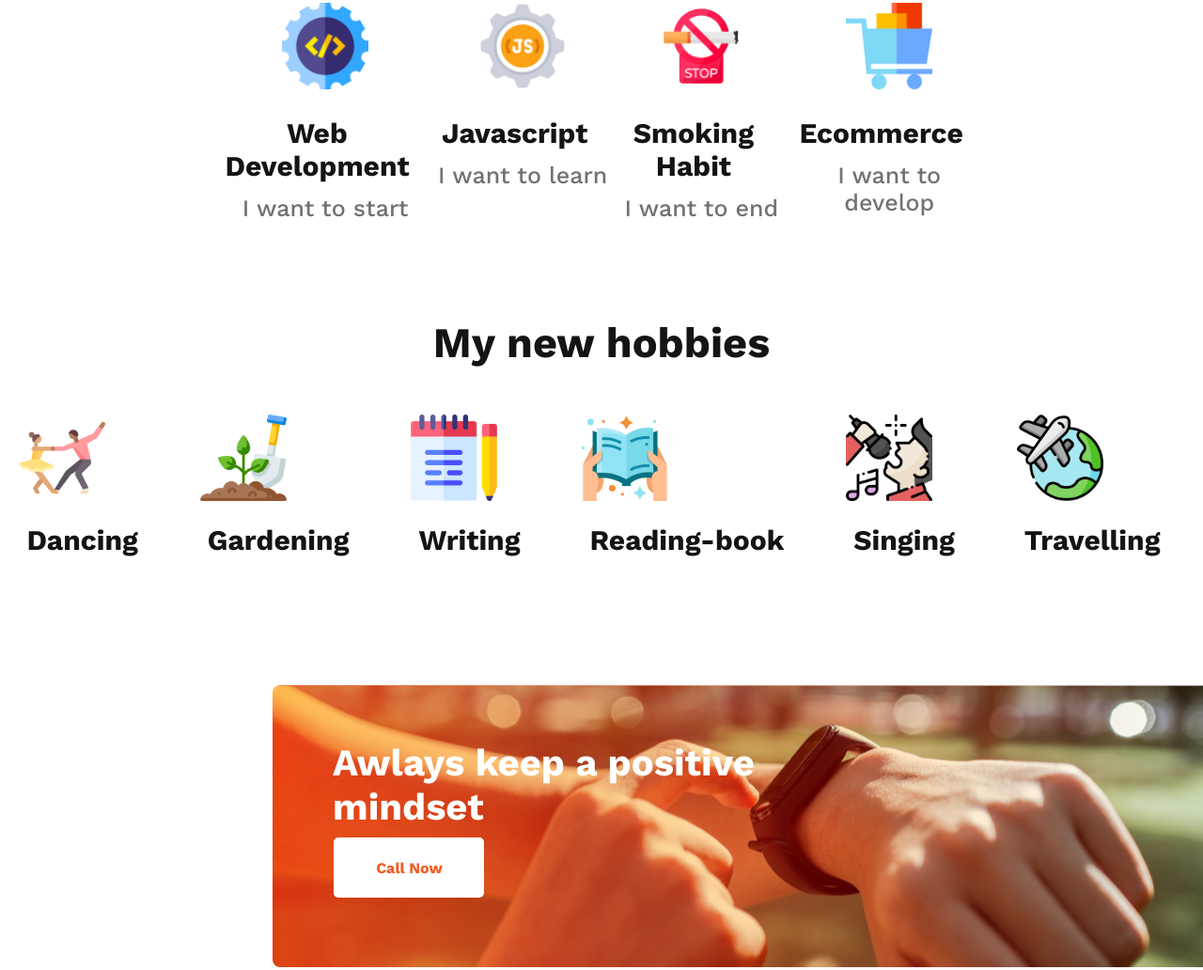
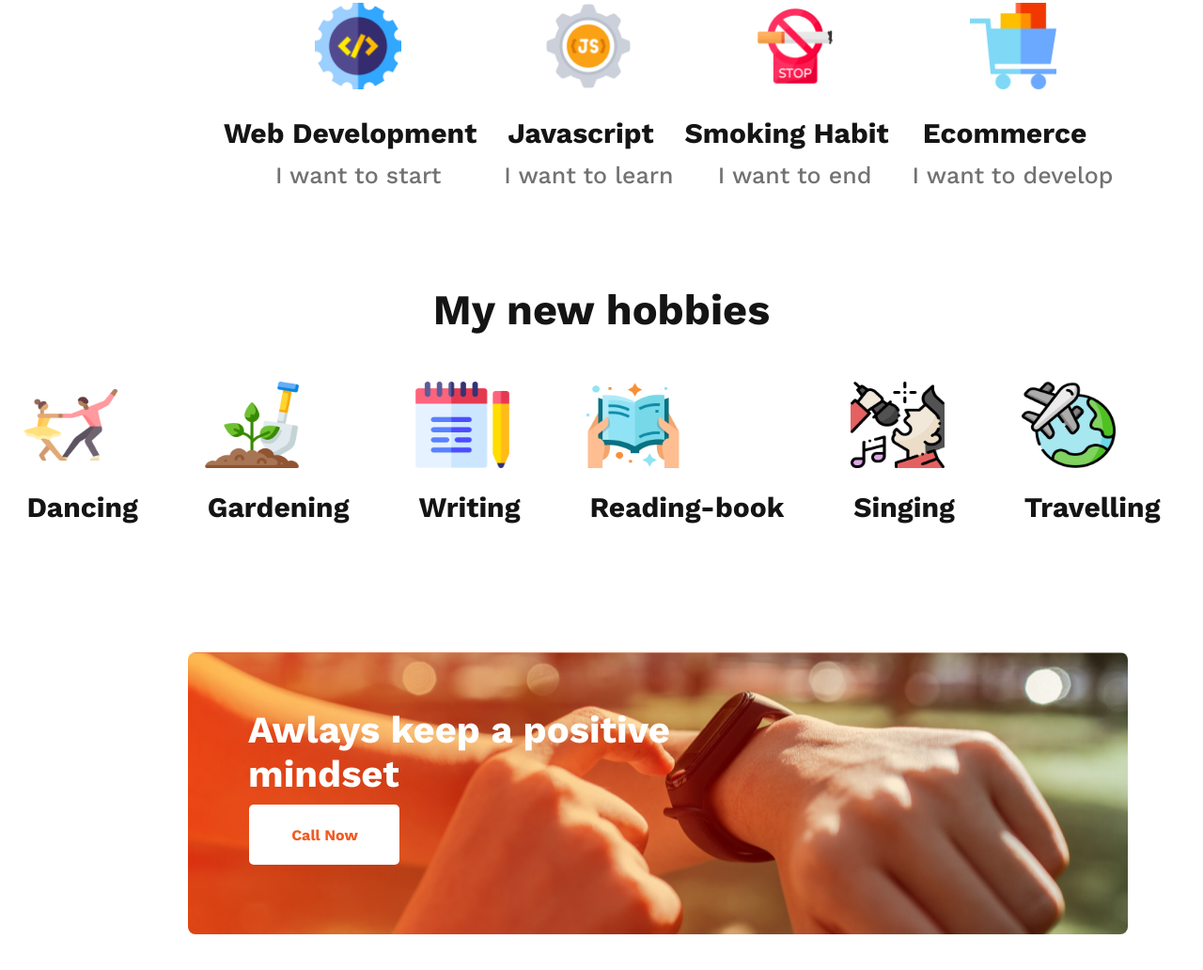
Before and after one commit to yasmin-nova/new-year-new-mission, a plain HTML site: page index.html in a window 1280 px wide. Shown: the part 1659-2691 px from the top of the page at 94% size. Drawn offline with nearby package versions, Linux system fonts and the light colour scheme.

Commit message:
some changes

```diff
--- a/index.html
+++ b/index.html
@@ -145,8 +145,8 @@
           <h3 class="footer-title">Future</h3>
           <p class="footer-text">
             There are many variations of passages of Lorem Ipsum <br />
-            available, but the majority have suffered alteration in some <br />
-            form, by injected humour, or randomised words
+            available, but the majority have suffered alteration in some form,
+            by injected humour, or randomised words
           </p>
           <p class="footer-text">Email : info@gmail.com</p>
           <p class="footer-text">Phone : 01500 00 00 00</p>
--- a/style.css
+++ b/style.css
@@ -114,12 +114,14 @@ footer {
   padding-bottom: 13px;
   padding-right: 25px;
   padding-left: 8px;
+  white-space: nowrap;
 }
 
 .plan-text {
   font-weight: 500;
   font-size: 25px;
   color: #737272;
+  white-space: nowrap;
 }
 .plan {
   text-align: center;
@@ -131,9 +133,11 @@ footer {
 }
 
 .hobby-img {
-  width: 92px;
+  width: 100px;
   height: 92px;
   padding-bottom: 20px;
+  padding-right: 5px;
+  padding-left: 5px;
 }
 /* positive-section */
 .positive-section {
@@ -145,8 +149,8 @@ footer {
   width: 1000px;
   height: 300px;
   background-position: center;
-  margin-right: 300px;
-  margin-left: 290px;
+  margin-right: 350px;
+  margin-left: 200px;
   margin-bottom: 130px;
 }
 .positive-title {
@@ -209,9 +213,13 @@ footer {
   font-weight: 600;
   font-size: 25px;
   color: #ffffff;
+
   padding-top: 130px;
   padding-left: 331px;
   padding-bottom: 28px;
+}
+.footer-div-2 {
+  margin-right: 25px;
 }
 .email-btn {
   border: 1px solid #6d6c6c;
@@ -233,6 +241,3 @@ footer {
   width: 170.11px;
   height: 64px;
 }
-.footer-div-2 {
-  margin-right: 25px;
-}
```
